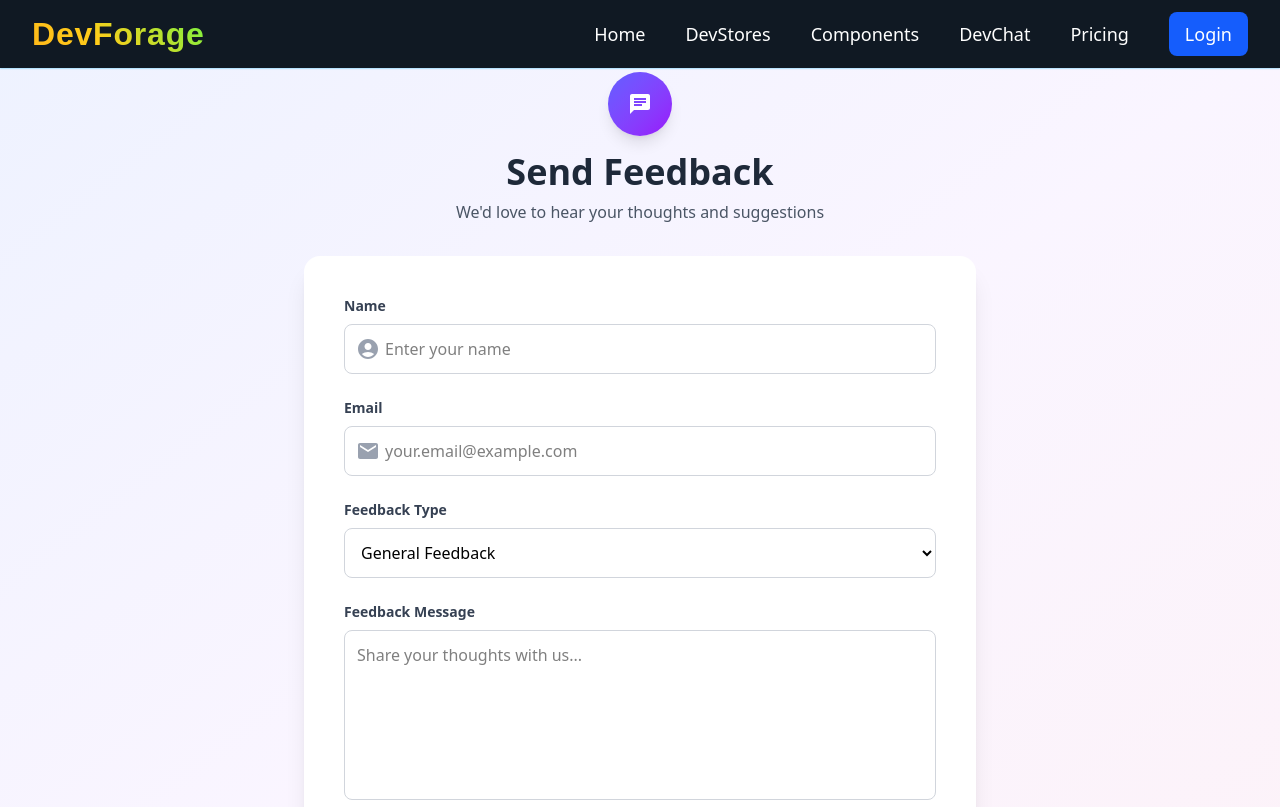
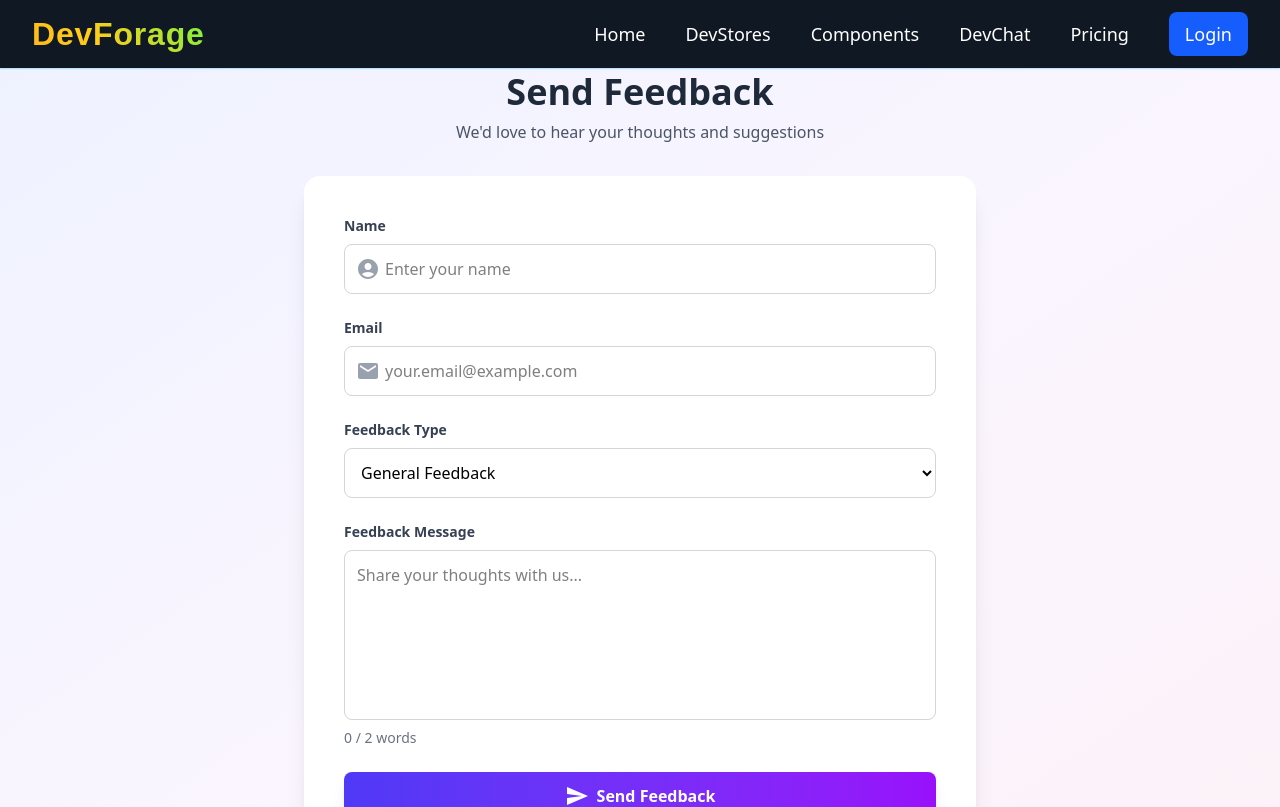
Before and after one commit to raushan-sinha/dev-forage, a React (Vite) app: page /feedback in a window 1280 px wide. Shown: the top 807 px of the page. Built offline with nearby package versions, Linux system fonts and the light colour scheme.

Commit message:
Feedback.jsx code updated with logic

```diff
--- a/src/pages/Feedback/Feedback.jsx
+++ b/src/pages/Feedback/Feedback.jsx
@@ -1,6 +1,7 @@
 import React, { useState } from 'react';
-import { Send as SendIcon, Email as EmailIcon, AccountCircle as AccountCircleIcon, Chat as ChatIcon, } from '@mui/icons-material';
+import { Send as SendIcon, Email as EmailIcon, AccountCircle as AccountCircleIcon, } from '@mui/icons-material';
 import FeedbackSuccess from './FeedbackSuccess';
+import Alert from '@mui/material/Alert';
 
 const options = [
     { value: 'general', label: 'General Feedback' },
@@ -18,9 +19,37 @@ export default function Feedback() {
         message: ''
     });
     const [isSubmitted, setIsSubmitted] = useState(false);
+    const [wordCount, setWordCount] = useState(0);
+    const [countAlert, setCountAlert] = useState(false);
 
+    const WORD_LIMIT = 2;
     const handleChange = (e) => {
         const { name, value } = e.target;
+
+        if (name === 'message') {
+            const words = value.trim().split(/\s+/);
+            if (value.trim() === '') {
+                setFormData(prev => ({
+                    ...prev,
+                    message: ''
+                }));
+                setWordCount(0);
+                return;
+            }
+
+            if (words.length <= WORD_LIMIT) {
+                setFormData(prev => ({
+                    ...prev,
+                    message: value
+                }));
+                setWordCount(words.length);
+            } else {
+                setCountAlert(true);
+                return;
+            }
+            return;
+        }
+
         setFormData(prev => ({
             ...prev,
             [name]: value
@@ -51,9 +80,6 @@ export default function Feedback() {
                 <div className="max-w-2xl mx-auto">
                     {/* Header */}
                     <div className="text-center mb-8">
-                        <div className="inline-flex items-center justify-center w-16 h-16 bg-gradient-to-br from-indigo-500 to-purple-600 rounded-full mb-4 shadow-lg">
-                            <ChatIcon className="w-8 h-8 text-white" />
-                        </div>
                         <h1 className="text-4xl font-bold text-gray-800 mb-2">Send Feedback</h1>
                         <p className="text-gray-600">We'd love to hear your thoughts and suggestions</p>
                     </div>
@@ -143,8 +169,13 @@ export default function Feedback() {
                                     onChange={handleChange}
                                 ></textarea>
                                 <p className="mt-2 text-sm text-gray-500">
-                                    {formData.message.length} characters
+                                    {wordCount} / {WORD_LIMIT} words
                                 </p>
+                                {countAlert && (
+                                    <Alert variant="filled" severity="error">
+                                        Words limit has been exceeded. Max {WORD_LIMIT} words allowed.
+                                    </Alert>
+                                )}
                             </div>
 
                             {/* Submit Button */}
```
